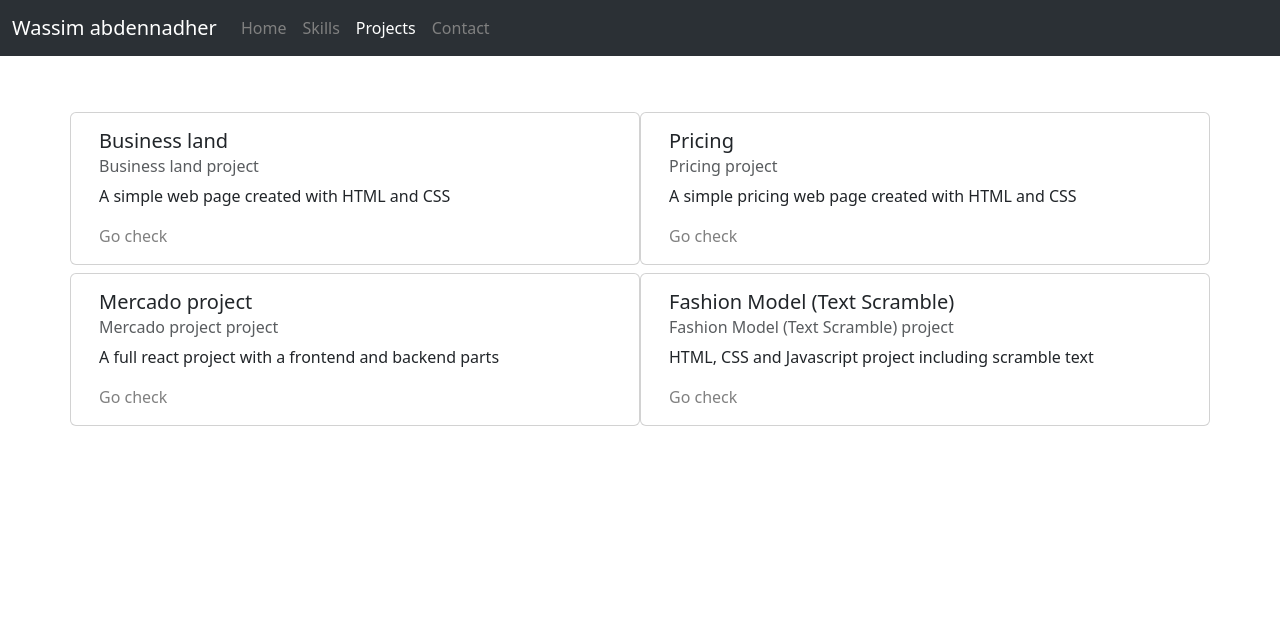
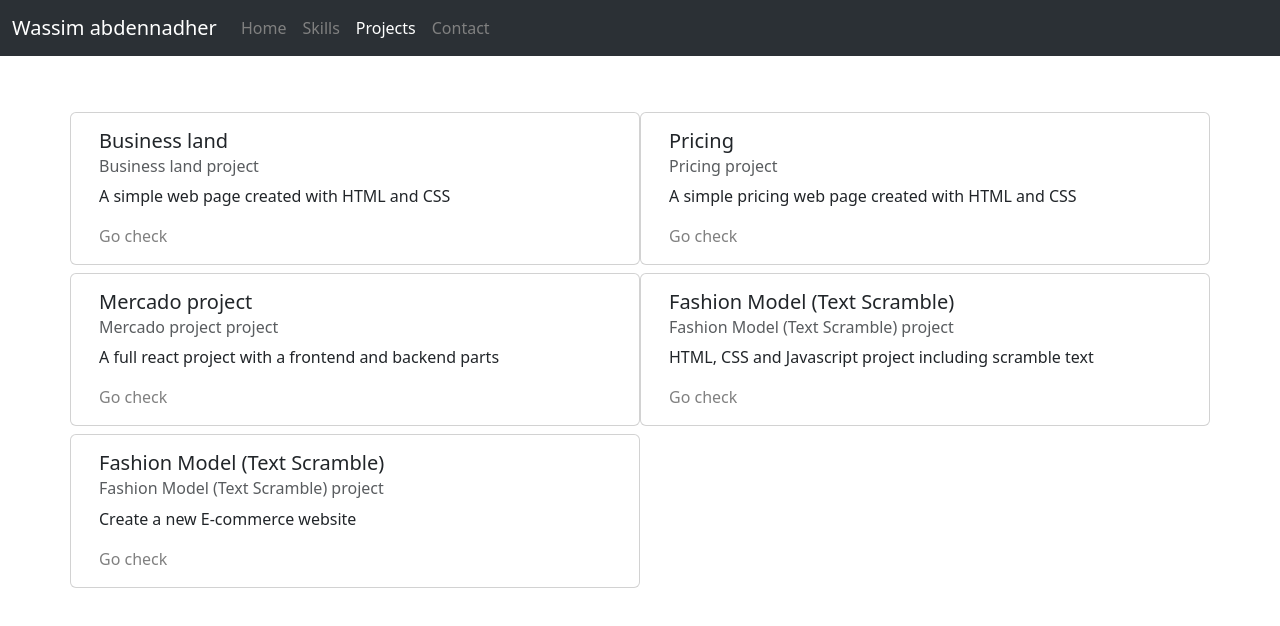
Before and after one commit to Wassimabdennadher/Portfolio, a React (Create React App) app: page /projects in a window 1280 px wide. Shown: the top 626 px of the page. Built offline with nearby package versions, Linux system fonts and the light colour scheme.

Commit message:
add a new project

```diff
--- a/src/pages/Projects.js
+++ b/src/pages/Projects.js
@@ -1,30 +1,36 @@
 import React from 'react'
 
 function Projects() {
-  const projects =[
+  const projects = [
     {
       id: 1,
       pName: 'Business land',
       ghubLink: 'https://wassimabdennadher.github.io/Business-land/',
-      description : 'A simple web page created with HTML and CSS '
+      description: 'A simple web page created with HTML and CSS '
     },
     {
       id: 2,
       pName: 'Pricing',
       ghubLink: ' https://wassimabdennadher.github.io/pricing/',
-      description : 'A simple pricing web page created with HTML and CSS '
+      description: 'A simple pricing web page created with HTML and CSS '
     },
     {
       id: 3,
       pName: 'Mercado project',
       ghubLink: 'https://wassim-abdennadher-mercado.vercel.app/items',
-      description : 'A full react project with a frontend and backend parts '
+      description: 'A full react project with a frontend and backend parts '
     },
     {
       id: 4,
       pName: 'Fashion Model (Text Scramble)',
       ghubLink: 'https://wassimabdennadher.github.io/Fashionmodel',
-      description : 'HTML, CSS and Javascript project including scramble text'
+      description: 'HTML, CSS and Javascript project including scramble text'
+    },
+    {
+      id: 5,
+      pName: 'Fashion Model (Text Scramble)',
+      ghubLink: 'https://e-commerce-seven-rho.vercel.app/',
+      description: 'Create a new E-commerce website'
     }
   ]
   return (
```
Lines whose indentation alone changed are shown as unchanged.
